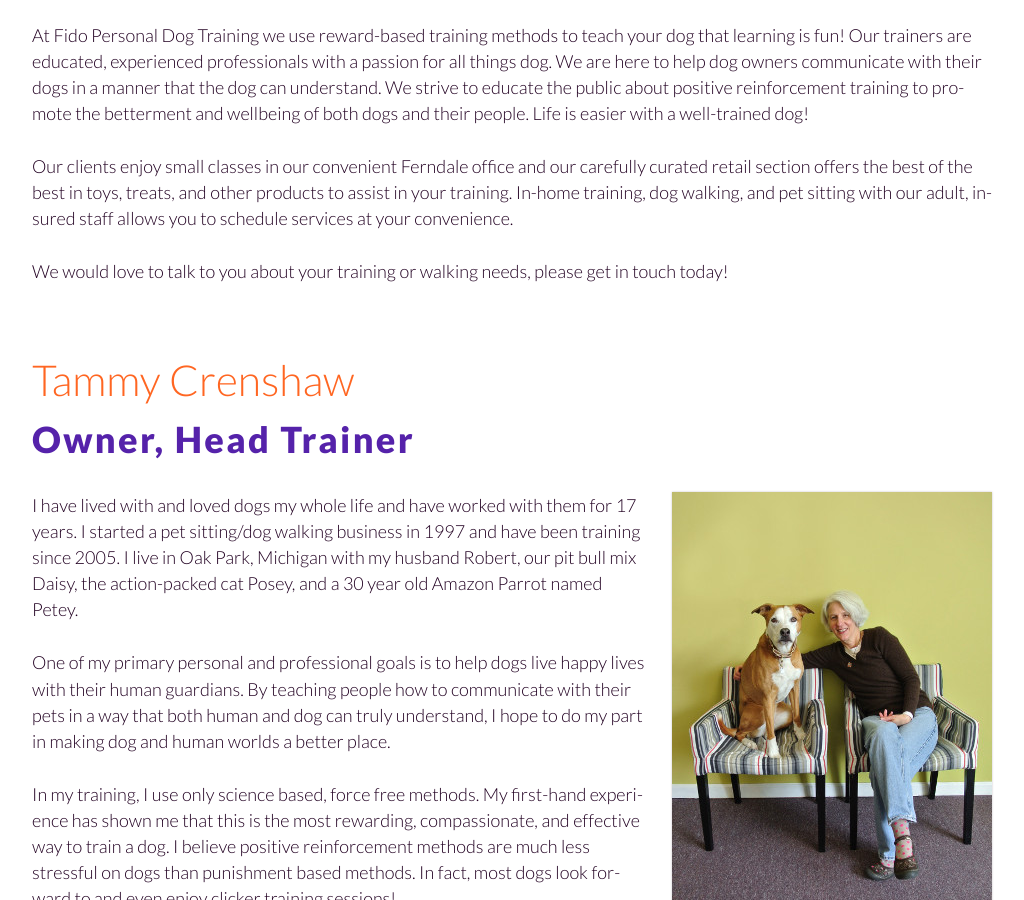
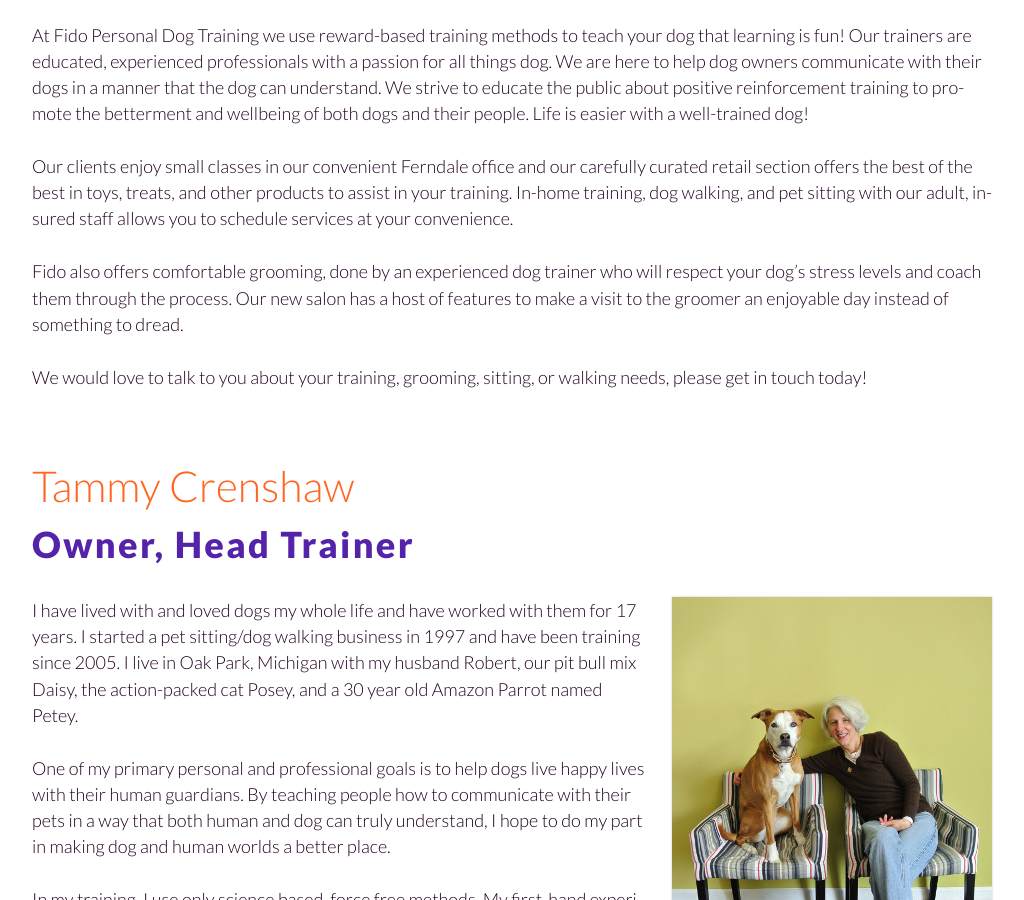
Before and after one commit to fidodogtraining/fidodogtraining.github.io, a Jekyll site: the page built from _autopages/about.md, in a window 1280 px wide and 900 px high, scrolled down 872 px. Shown: the whole window, without its empty margins (128-1152 px from the left). Built offline with Jekyll 4.4.1, drawn with Linux system fonts in a browser that asks for light colours.

Commit message:
Update about.md

```diff
--- a/_autopages/about.md
+++ b/_autopages/about.md
@@ -16,7 +16,11 @@
 the best of the best in toys, treats, and other products to assist in your training. In-home training, dog walking,
 and pet sitting with our adult, insured staff allows you to schedule services at your convenience.
 
-We would love to talk to you about your training or walking needs, please get in touch today!
+Fido also offers comfortable grooming, done by an experienced dog trainer who will respect your dog's stress levels
+and coach them through the process. Our new salon has a host of features to make a visit to the groomer an enjoyable
+day instead of something to dread.
+
+We would love to talk to you about your training, grooming, sitting, or walking needs, please get in touch today!
 
 <section class="region">
 
```
